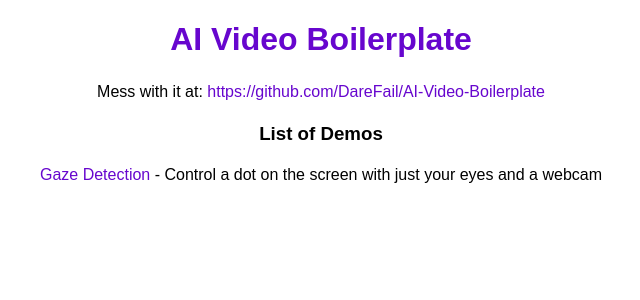
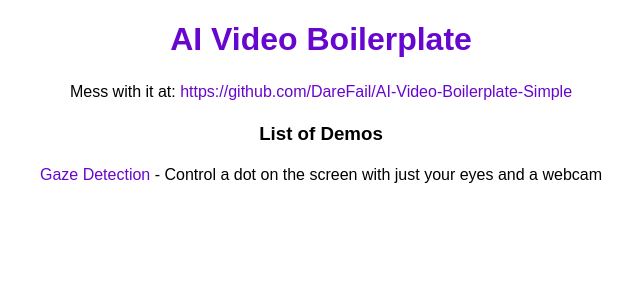
Before and after one commit to DareFail/AI-Video-Boilerplate-Simple, a Flask app: page / in a window 1280 px wide. Shown: the top 300 px of the page, without its empty margins (327-967 px from the left). Run offline with Flask 2, Linux system fonts and the light colour scheme.

Commit message:
simpler url

```diff
--- a/gaze/templates/gaze/index.html
+++ b/gaze/templates/gaze/index.html
@@ -23,7 +23,7 @@
   <div class="container">
     <h1>Gaze Detection Demo</h1>
     <p>Control a dot on the screen with just your eyes and a webcam/local video.</p>
-    <p>Mess with it at: <a href="https://github.com/DareFail/AI-Video-Boilerplate">https://github.com/DareFail/AI-Video-Boilerplate</a></p>
+    <p>Mess with it at: <a href="https://github.com/DareFail/AI-Video-Boilerplate-Simple">https://github.com/DareFail/AI-Video-Boilerplate-Simple</a></p>
 
     <div id="videoSource">
       <div>
--- a/homepage/templates/homepage/index.html
+++ b/homepage/templates/homepage/index.html
@@ -17,7 +17,7 @@
 <body>
   <div class="container">
     <h1>AI Video Boilerplate</h1>
-    <p>Mess with it at: <a href="https://github.com/DareFail/AI-Video-Boilerplate">https://github.com/DareFail/AI-Video-Boilerplate</a></p>
+    <p>Mess with it at: <a href="https://github.com/DareFail/AI-Video-Boilerplate-Simple">https://github.com/DareFail/AI-Video-Boilerplate-Simple</a></p>
 
     <div>
       <h3>List of Demos</h3>
--- a/privasee/templates/privasee/index.html
+++ b/privasee/templates/privasee/index.html
@@ -39,7 +39,7 @@
 <body>
   <div class="container">
     <h1>Priva-see</h1>
-    <p>Mess with it at: <a href="https://github.com/DareFail/AI-Video-Boilerplate">https://github.com/DareFail/AI-Video-Boilerplate</a></p>
+    <p>Mess with it at: <a href="https://github.com/DareFail/AI-Video-Boilerplate-Simple">https://github.com/DareFail/AI-Video-Boilerplate-Simple</a></p>
 
     <div id="videoSource">
       <div>
--- a/template/templates/template/index.html
+++ b/template/templates/template/index.html
@@ -21,7 +21,7 @@
 <body>
   <div class="container">
     <h1>Template</h1>
-    <p>Mess with it at: <a href="https://github.com/DareFail/AI-Video-Boilerplate">https://github.com/DareFail/AI-Video-Boilerplate</a></p>
+    <p>Mess with it at: <a href="https://github.com/DareFail/AI-Video-Boilerplate-Simple">https://github.com/DareFail/AI-Video-Boilerplate-Simple</a></p>
 
 
     <div id="videoSource">
```
Also changed, not shown: README.md.
